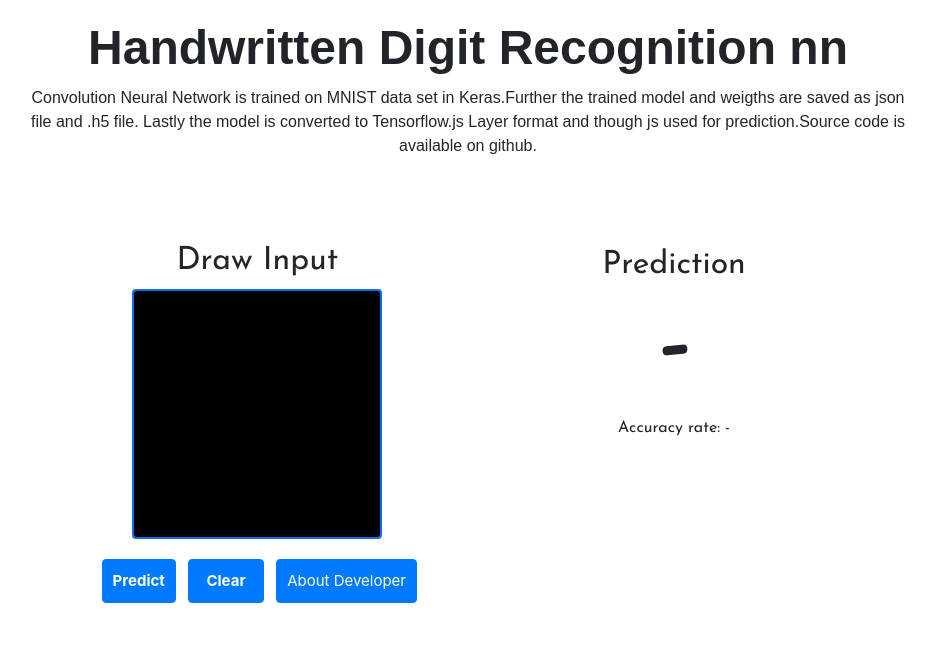
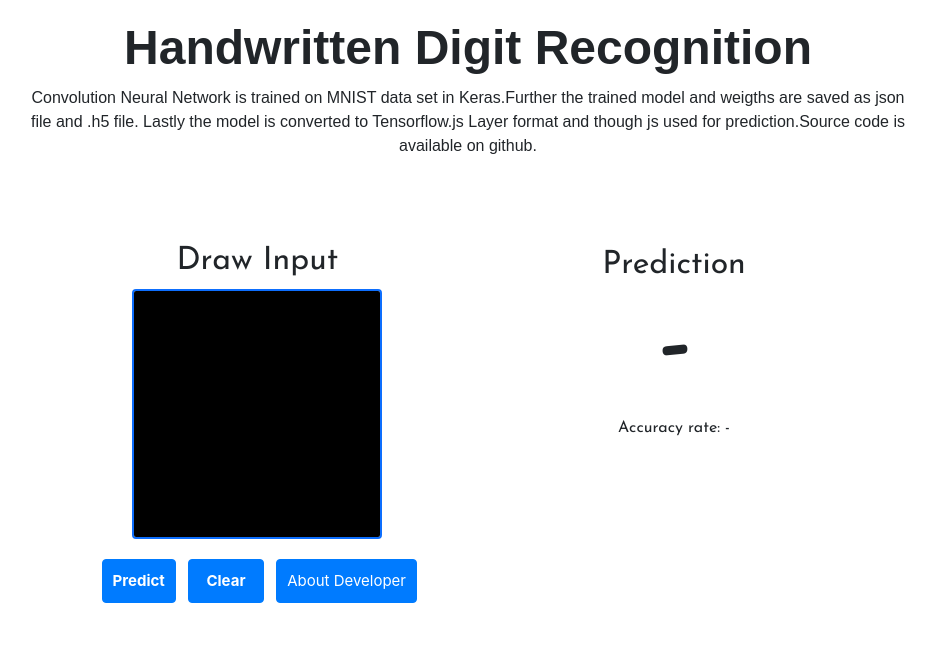
Before and after one commit to Danish-uddin/Digit_Recognition_using_Machine_learning, a plain HTML site: page index.html in a window 1280 px wide. Shown: the whole page, without its empty margins (172-1108 px from the left). Drawn offline with nearby package versions, Linux system fonts and the light colour scheme; a script that the page names is missing; a web font is replaced by a local one.

Commit message:
Update index.html

```diff
--- a/index.html
+++ b/index.html
@@ -27,7 +27,7 @@
 
 
   <section id="title">
-    <h1 class="heading">Handwritten Digit Recognition nn</h1>
+    <h1 class="heading">Handwritten Digit Recognition</h1>
     <p>Convolution Neural Network is trained on MNIST data set in Keras.Further the trained model and weigths are saved as json file and .h5 file.
     Lastly the model is converted to Tensorflow.js Layer format and though js used for prediction.Source code is available on github.</p>
   </section>
```
